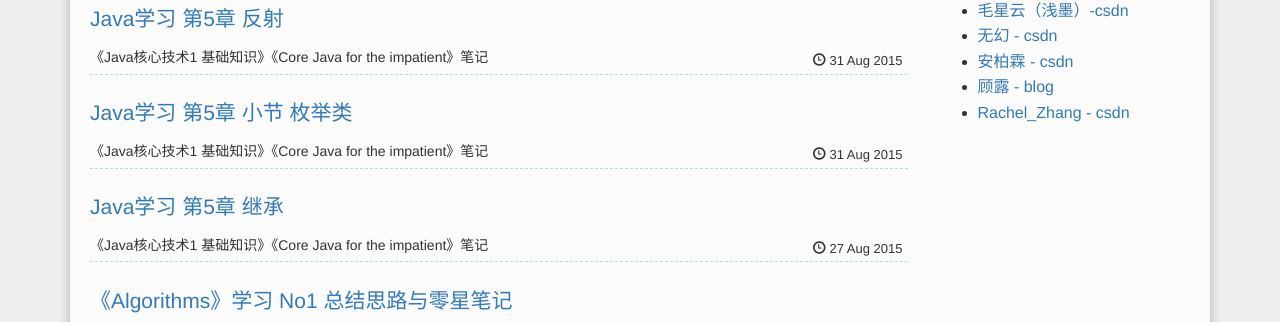
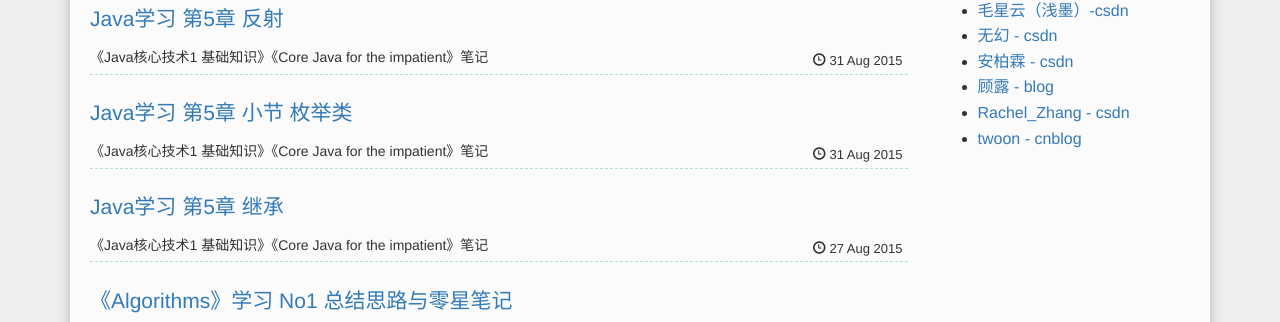
Before and after one commit to SenZhangAI/senzhangai.github.com, a Jekyll site: the page built from index.html, in a window 1280 px wide. Shown: the part 1147-1469 px from the top of the page. Built offline with Jekyll 4.4.1, drawn with Linux system fonts in a browser that asks for light colours; Markdown is read by kramdown in place of the engine named in the settings; the list of posts is cut into pages by our own code; comment, search, counter and statistics services are not loaded.

Commit message:
add twoon's blog(about cpp and haskell)

```diff
--- a/_data/blogroll.json
+++ b/_data/blogroll.json
@@ -43,8 +43,12 @@
         "title": "顾露 - blog",
         "url": "http://gulu-dev.com/"
     },
-        {
+    {
         "title": "Rachel_Zhang - csdn",
         "url": "http://blog.csdn.net/abcjennifer"
+    },
+    {
+        "title": "twoon - cnblog",
+        "url": "www.cnblogs.com/catch/"
     }
 ]
```
